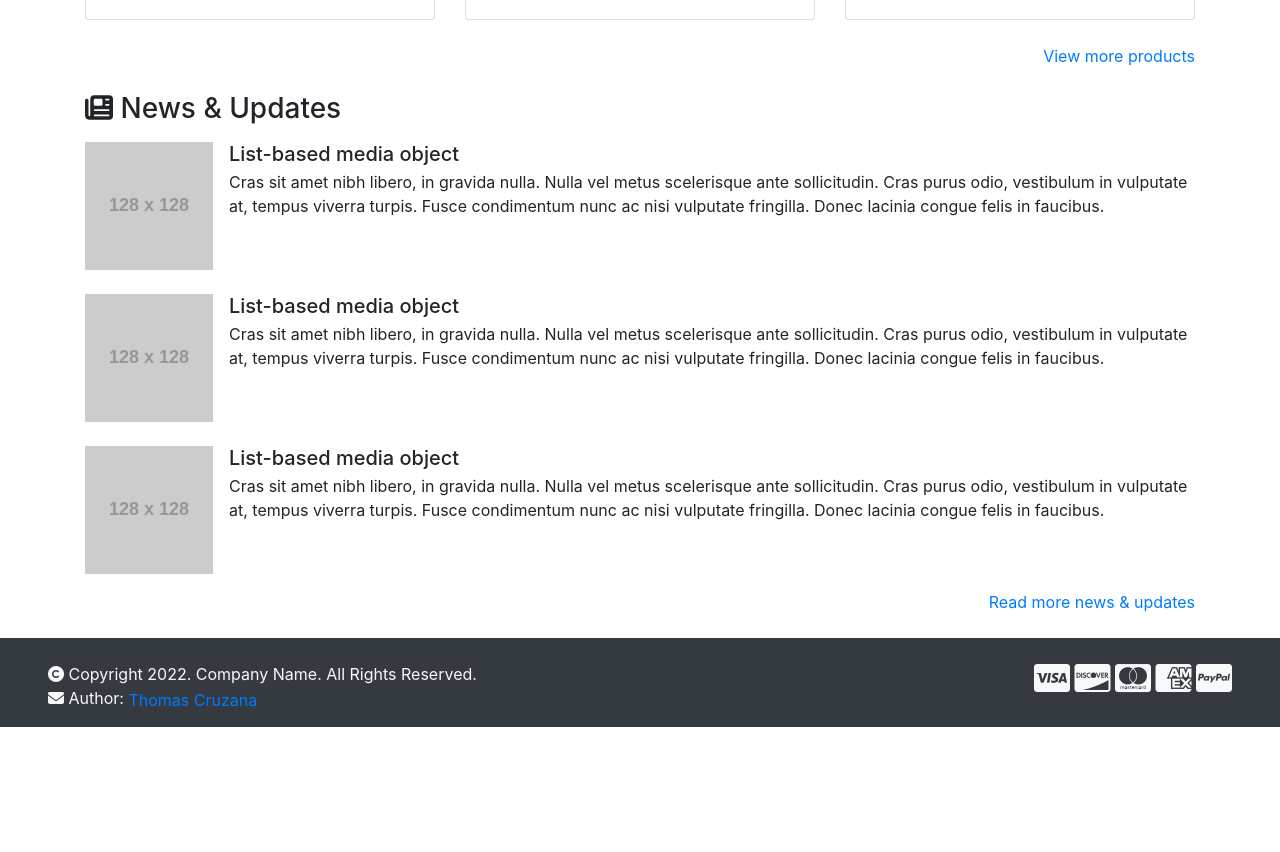
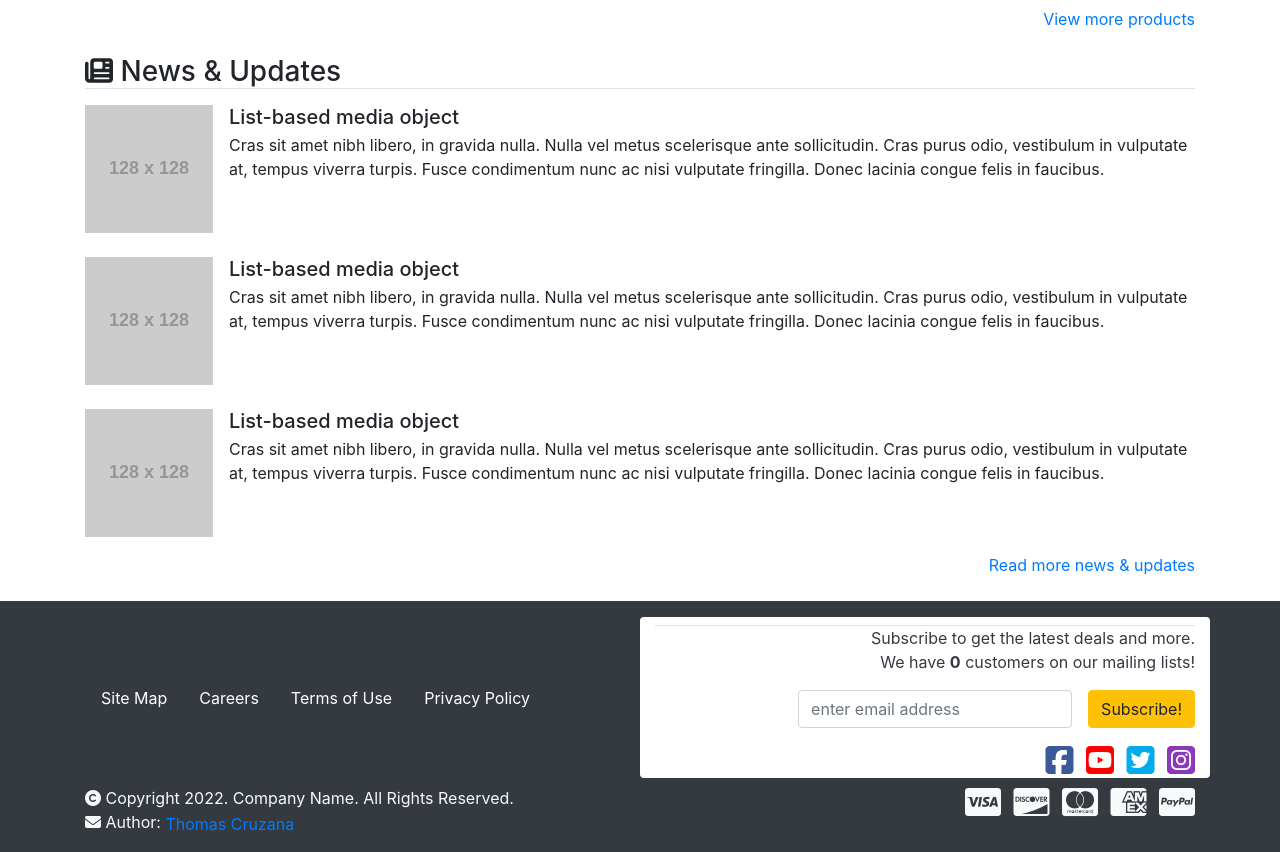
Before and after one commit to tomcruzana/microservice-website, a plain HTML site: page frontend/index.html in a window 1280 px wide. Shown: the part 1313-2165 px from the top of the page. Before the commit the page ends 2040 px from the top, so only its background shows below. Drawn offline with nearby package versions, Linux system fonts and the light colour scheme; no server answers; placeholder pictures from the web are drawn by us.

Commit message:
redesigned footer

```diff
--- a/frontend/index.html
+++ b/frontend/index.html
@@ -184,7 +184,7 @@
           <input
             class="form-control mr-sm-2 w-25"
             type="search"
-            placeholder="Search"
+            placeholder="Search catalog"
             aria-label="Search"
           />
           <button class="btn btn-warning my-sm-0" type="submit">
@@ -193,6 +193,9 @@
         </form>
 
         <!-- promoted products-->
+        <h3 class="mb-3 border-bottom">
+          <i class="fa-solid fa-fire"></i> Trending Now!
+        </h3>
         <div class="card-deck mt-4">
           <div class="card">
             <img
@@ -201,7 +204,7 @@
               alt="Card image cap"
             />
             <div class="card-body text-center">
-              <p class="card-text">
+              <p class="card-text text-truncate">
                 Some text inside the xyz card. Ut enim ad minim veniam, quis
                 nostrud exercitation ullamco laboris nisi ut aliquip ex ea
                 commodo consequat...
@@ -216,7 +219,7 @@
               alt="Card image cap"
             />
             <div class="card-body text-center">
-              <p class="card-text">
+              <p class="card-text text-truncate">
                 Some text inside the xyz card. Ut enim ad minim veniam, quis
                 nostrud exercitation ullamco laboris nisi ut aliquip ex ea
                 commodo consequat...
@@ -231,7 +234,7 @@
               alt="Card image cap"
             />
             <div class="card-body text-center">
-              <p class="card-text">
+              <p class="card-text text-truncate">
                 Some text inside the xyz card. Ut enim ad minim veniam, quis
                 nostrud exercitation ullamco laboris nisi ut aliquip ex ea
                 commodo consequat...
@@ -248,10 +251,10 @@
 
       <!-- news & updates start-->
       <div class="news-and-updates mt-4">
-        <ul class="list-unstyled">
-          <h3 class="mb-3">
+        <h3 class="mb-3 border-bottom">
           <i class="fa-solid fa-newspaper"></i> News & Updates
         </h3>
+        <ul class="list-unstyled">
           <li class="media">
             <img
               class="mr-3"
@@ -302,15 +305,64 @@
       </div>
     </div>
 
-    <!--footer start-->
-    <footer
-      class="nav bg-dark text-light d-flex justify-content-between mt-4 py-3"
+    <!--footer start -->
+    <footer class="nav bg-dark text-light mt-4 py-3">
+      <div class="container">
+        <div class="row">
+          <!--footer additional links -->
+          <div class="col my-auto d-flex">
+            <a class="nav-link" href="#">Site Map</a>
+            <a class="nav-link" href="#">Careers</a>
+            <a class="nav-link" href="terms_of_use.html">Terms of Use</a>
+            <a class="nav-link" href="privacy_policy.html">Privacy Policy</a>
+          </div>
+          <!--footer email subs-->
+          <div class="col bg-white text-dark rounded">
+            <div class="pt-2">
+              <div class="email-list-subscription">
+                <p class="text-right border-top m-0">
+                  Subscribe to get the latest deals and more.
+                </p>
+                <p class="text-right">
+                  We have
+                  <span class="total-subscribed-customers font-weight-bold"
+                    >0</span
                   >
-      <div class="px-5 pt-2 footer-text">
+                  customers on our mailing lists!
+                </p>
+                <form class="form-inline justify-content-end">
+                  <div class="form-group mb-2 mr-3">
+                    <input
+                      type="email"
+                      class="form-control"
+                      id="staticEmail2"
+                      placeholder="enter email address"
+                    />
+                  </div>
+                  <button type="submit" class="btn btn-warning mb-2">
+                    Subscribe!
+                  </button>
+                </form>
+              </div>
+              <!--footer social media links -->
+              <div class="social-media-link-group text-right mt-2">
+                <i class="fa-brands fa-facebook-square fa-2x mx-1"></i>
+                <i class="fa-brands fa-youtube-square fa-2x mx-1"></i>
+                <i class="fa-brands fa-twitter-square fa-2x mx-1"></i>
+                <i class="fa-brands fa-instagram-square fa-2x ml-1"></i>
+              </div>
+            </div>
+          </div>
+
+          <div class="w-100"></div>
+
+          <div class="col text-left">
+            <!--footer general info -->
+            <div class="pt-2 footer-text">
               <p class="align-middle my-0">
                 <i class="fa-solid fa-copyright"></i> Copyright
-          <span class="current-date-year">DATE</span>. Company Name. All Rights
-          Reserved.
+                <span class="current-date-year">DATE</span>. Company Name. All
+                Rights Reserved.
               </p>
               <p class="align-middle my-0">
                 <i class="fa-solid fa-envelope"></i>
@@ -320,13 +372,18 @@
                 >
               </p>
             </div>
-
-      <div class="px-5 pt-2 payment-types">
-        <i class="fa-brands fa-cc-visa fa-2x"></i>
-        <i class="fa-brands fa-cc-discover fa-2x"></i>
-        <i class="fa-brands fa-cc-mastercard fa-2x"></i>
-        <i class="fa-brands fa-cc-amex fa-2x"></i>
-        <i class="fa-brands fa-cc-paypal fa-2x"></i>
+          </div>
+          <div class="col text-right">
+            <!--footer payment types -->
+            <div class="pt-2 payment-types">
+              <i class="fa-brands fa-cc-visa fa-2x mx-1"></i>
+              <i class="fa-brands fa-cc-discover fa-2x mx-1"></i>
+              <i class="fa-brands fa-cc-mastercard fa-2x mx-1"></i>
+              <i class="fa-brands fa-cc-amex fa-2x mx-1"></i>
+              <i class="fa-brands fa-cc-paypal fa-2x ml-1"></i>
+            </div>
+          </div>
+        </div>
       </div>
     </footer>
 
--- a/frontend/styles/default.css
+++ b/frontend/styles/default.css
@@ -20,8 +20,18 @@
   font-family: "Patrick Hand", cursive;
 }
 
-/*
-footer{
-  height: 100vh;
+.fa-facebook-square{
+  color: #3b5998 !important;
 }
-*/
+
+.fa-youtube-square{
+  color: #FF0000 !important;
+}
+
+.fa-twitter-square{
+  color: #00acee !important;
+}
+
+.fa-instagram-square{
+  color: #8a3ab9 !important;
+}
```
Also changed, not shown: frontend/admin_dashboard.html (added, +95 -0 lines), frontend/products.html (+67 -13 lines). Lines whose indentation alone changed are shown as unchanged.
